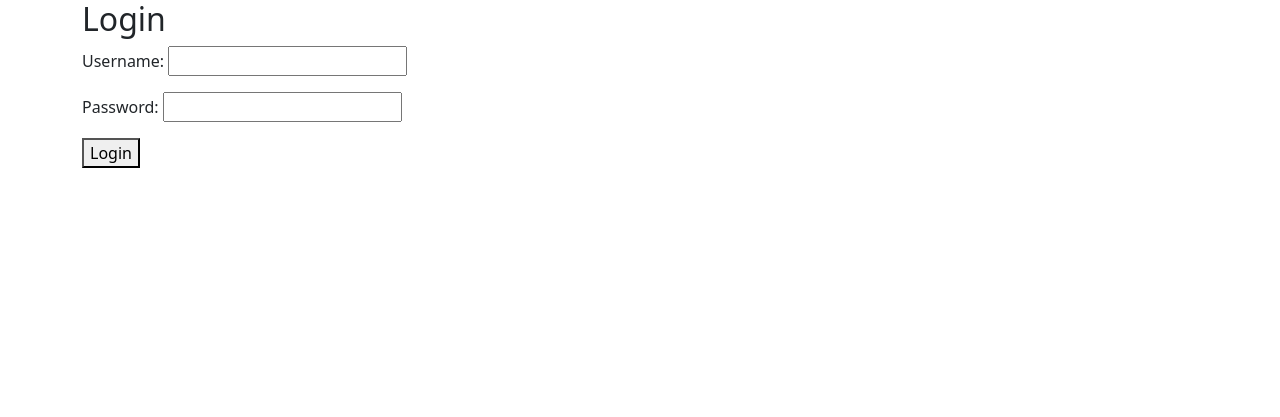
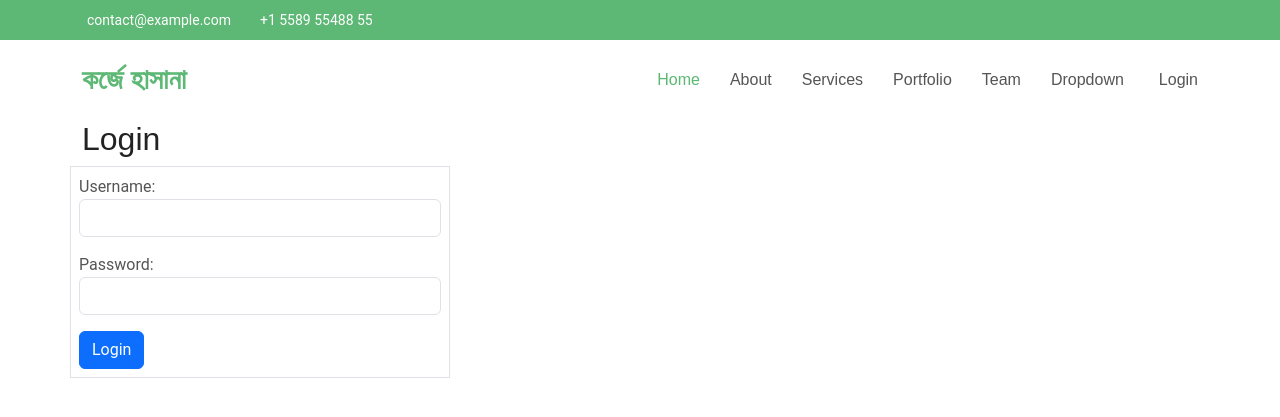
Before and after one commit to Korje-Hasana/korjehasana_backend, a Django app: page /accounts/login/?next=/accounts/change_password/ in a window 1280 px wide. Shown: the top 417 px of the page. Run offline with Django 4.2, Linux system fonts and the light colour scheme; parts of the project's set-up code (start-up, migrations or seed data) failed here and were passed over.

Commit message:
Password Change feature added with basic styling.

```diff
--- a/accounts/forms.py
+++ b/accounts/forms.py
@@ -1,5 +1,25 @@
 from django import forms
+from django.contrib.auth.forms import SetPasswordForm
+from django.contrib.auth.models import User
 
 class LoginForm(forms.Form):
     username = forms.CharField(max_length=150, required=True)
     password = forms.CharField(widget=forms.PasswordInput, required=True)
+
+    def __init__(self, *args, **kwargs):
+        super().__init__(*args, **kwargs)
+        self.fields["username"].widget.attrs.update({"class": 'form-control'})
+        self.fields["password"].widget.attrs.update({"class": 'form-control'})
+
+class ChangePasswordForm(SetPasswordForm):
+    new_password1 = forms.CharField(label="Password", widget=forms.PasswordInput, required=True)
+    new_password2 = forms.CharField(label="Confirm Password",widget=forms.PasswordInput, required=True)
+
+    def __init__(self, *args, **kwargs):
+        super().__init__(*args, **kwargs)
+        self.fields["new_password1"].widget.attrs.update({"class": 'form-control'})
+        self.fields["new_password2"].widget.attrs.update({"class": 'form-control'})
+
+    class Meta:
+        model = User
+        # fields = ['new_password1', 'new_password2']
--- a/accounts/urls.py
+++ b/accounts/urls.py
@@ -1,8 +1,9 @@
 from django.urls import path
-from .views import login_view, logout_view
+from .views import login_view, logout_view, change_password
 
 
 urlpatterns = [
     path("login/", login_view, name="login"),
-    path("logout/", logout_view, name="logout")
+    path("logout/", logout_view, name="logout"),
+    path("change_password/", change_password, name="change-password")
 ]
--- a/accounts/views.py
+++ b/accounts/views.py
@@ -1,7 +1,10 @@
 from django.shortcuts import render, redirect
 from django.contrib.auth import authenticate, login, logout
+from django.contrib.auth.decorators import login_required
+from django.contrib.auth import update_session_auth_hash
 from django.contrib import messages
-from .forms import LoginForm
+from .forms import LoginForm, ChangePasswordForm
+
 
 
 def login_view(request):
@@ -23,6 +26,24 @@ def login_view(request):
 
     return render(request, 'auth/login.html', {'form': form})
 
+@login_required
 def logout_view(request):
     logout(request)
     return redirect('login')
+
+@login_required
+def change_password(request):
+    user = request.user
+    if request.method == 'POST':
+        form = ChangePasswordForm(user, request.POST)
+        if form.is_valid():
+            form.save()
+            update_session_auth_hash(request, form.user)  # Keeps the user logged in
+            messages.success(request, 'You have successfully changed the password.')
+            return redirect('dashboard')
+        else:
+            messages.error(request, 'Invalid password.')
+    else:
+        form = ChangePasswordForm(user)
+
+    return render(request, "auth/change_password.html", {"form": form})
--- a/templates/auth/login.html
+++ b/templates/auth/login.html
@@ -5,17 +5,82 @@
     <meta charset="UTF-8">
     <meta name="viewport" content="width=device-width, initial-scale=1.0">
     <link href="https://cdn.jsdelivr.net/npm/bootstrap@5.3.3/dist/css/bootstrap.min.css" rel="stylesheet" integrity="sha384-QWTKZyjpPEjISv5WaRU9OFeRpok6YctnYmDr5pNlyT2bRjXh0JMhjY6hW+ALEwIH" crossorigin="anonymous">
+    <link href="{% static 'src/landing/css/main.css' %}" rel="stylesheet">
     <title>Login</title>
 </head>
 <body>
+    <header id="header" class="header sticky-top">
 
+        <div class="topbar d-flex align-items-center accent-background">
+          <div class="container d-flex justify-content-center justify-content-md-between">
+            <div class="contact-info d-flex align-items-center">
+              <i class="bi bi-envelope d-flex align-items-center"><a href="mailto:contact@example.com">contact@example.com</a></i>
+              <i class="bi bi-phone d-flex align-items-center ms-4"><span>+1 5589 55488 55</span></i>
+            </div>
+            <div class="social-links d-none d-md-flex align-items-center">
+              <a href="#" class="twitter"><i class="bi bi-twitter-x"></i></a>
+              <a href="#" class="facebook"><i class="bi bi-facebook"></i></a>
+              <a href="#" class="instagram"><i class="bi bi-instagram"></i></a>
+              <a href="#" class="linkedin"><i class="bi bi-linkedin"></i></a>
+            </div>
+          </div>
+        </div><!-- End Top Bar -->
+
+        <div class="branding d-flex align-items-cente">
+
+          <div class="container position-relative d-flex align-items-center justify-content-between">
+            <a href="index.html" class="logo d-flex align-items-center">
+              <!-- Uncomment the line below if you also wish to use an image logo -->
+              <!-- <img src="{% static 'src/landing//logo.png" alt=""> -->
+              <h1 class="sitename">কর্জে হাসানা</h1>
+            </a>
+
+            <nav id="navmenu" class="navmenu">
+              <ul>
+                <li><a href="#hero" class="active">Home</a></li>
+                <li><a href="#about">About</a></li>
+                <li><a href="#services">Services</a></li>
+                <li><a href="#portfolio">Portfolio</a></li>
+                <li><a href="#team">Team</a></li>
+                <li class="dropdown"><a href="#"><span>Dropdown</span> <i class="bi bi-chevron-down toggle-dropdown"></i></a>
+                  <ul>
+                    <li><a href="#">Dropdown 1</a></li>
+                    <li class="dropdown"><a href="#"><span>Deep Dropdown</span> <i class="bi bi-chevron-down toggle-dropdown"></i></a>
+                      <ul>
+                        <li><a href="#">Deep Dropdown 1</a></li>
+                        <li><a href="#">Deep Dropdown 2</a></li>
+                        <li><a href="#">Deep Dropdown 3</a></li>
+                        <li><a href="#">Deep Dropdown 4</a></li>
+                        <li><a href="#">Deep Dropdown 5</a></li>
+                      </ul>
+                    </li>
+                    <li><a href="#">Dropdown 2</a></li>
+                    <li><a href="#">Dropdown 3</a></li>
+                    <li><a href="#">Dropdown 4</a></li>
+                  </ul>
+                </li>
+                <li><a href="{% url 'login' %}">Login</a></li>
+              </ul>
+              <i class="mobile-nav-toggle d-xl-none bi bi-list"></i>
+            </nav>
+
+          </div>
+
+        </div>
+
+      </header>
   <div class="container">
     <h2>Login</h2>
-    <form method="POST">
-        {% csrf_token %}
-        {{ form.as_p }}
-        <button type="submit">Login</button>
-    </form>
+    <div class="row">
+        <div class="col-md-4 border border-1 p-2">
+                <form method="POST">
+                    {% csrf_token %}
+                    {{ form.as_p }}
+                    <button type="submit" class="btn btn-primary">Login</button>
+                </form>
+        </div>
+    </div>
+
     {% if messages %}
         <ul>
             {% for message in messages %}
--- a/templates/base/navbar.html
+++ b/templates/base/navbar.html
@@ -31,6 +31,7 @@
                 <a class="dropdown-item" href="#"><i class="fa fa-user"></i> Profile</a>
                 <a class="dropdown-item" href="#"><i class="fa fa-wrench"></i> Settings</a>
                 <a class="dropdown-item" href="#"><i class="fa fa-usd"></i> Payments<span class="badge badge-secondary">42</span></a>
+                <a class="dropdown-item" href="{% url 'change-password' %}"><i class="fa fa-key"></i> Change password</a>
                 <a class="dropdown-item" href="{% url 'logout' %}"><i class="fa fa-lock"></i> Logout</a>
             </div>
         </li>
```
Also changed, not shown: templates/auth/change_password.html (added, +17 -0 lines).
